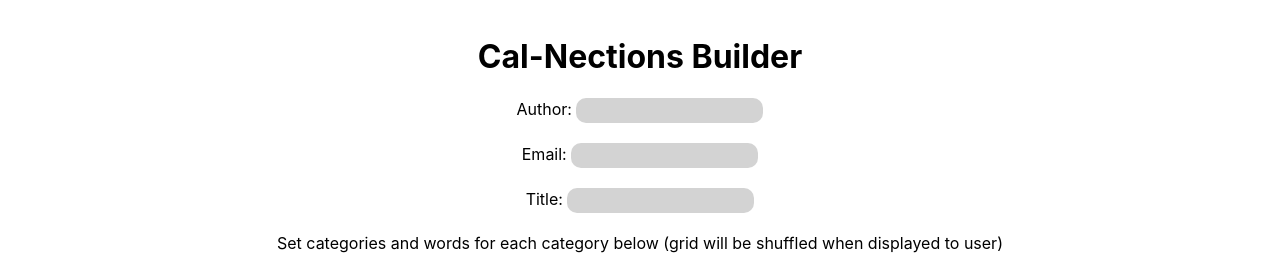
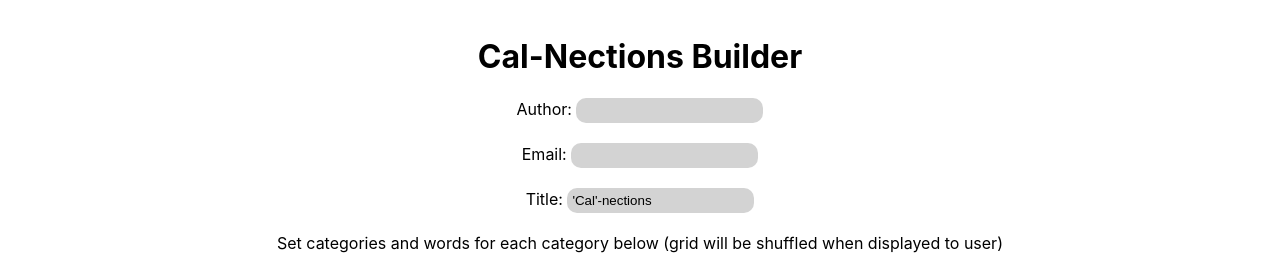
Before and after one commit to siddharthachatterjee/calnections-builder, a React (Create React App) app: page / in a window 1280 px wide. Shown: the top 271 px of the page. Built offline with nearby package versions, Linux system fonts and the light colour scheme.

Commit message:
minor fix

```diff
--- a/src/App.js
+++ b/src/App.js
@@ -9,7 +9,7 @@ function App() {
   const [categories, setCategories] = useState({
     0: "1", 1: "2", 2: "3", 3: "4"
   });
-  const [title, setTitle] = useState("");
+  const [title, setTitle] = useState("'Cal'-nections");
   const [boxes, setBoxes] = useState(Array(16).fill(null).map((_, i) => ({text: "placeholder", category: categories[i % 4]})));
   const [copied, setCopied] = useState(false);
   // const [publishDate, setPublishDate] = useState()
@@ -197,7 +197,7 @@ function App() {
 </head>
 <body>
   <div class="game-container">
-    <h1>‘CAL’-nections</h1>
+    <h1>${title}</h1>
     <div class="subtitle">Create groups of four!</div>
     <div class="byline">By ${author} • Staff • ${authorEmail}</div>
     <div class="copyright-line">© 2026 The Daily Californian</div>
```
